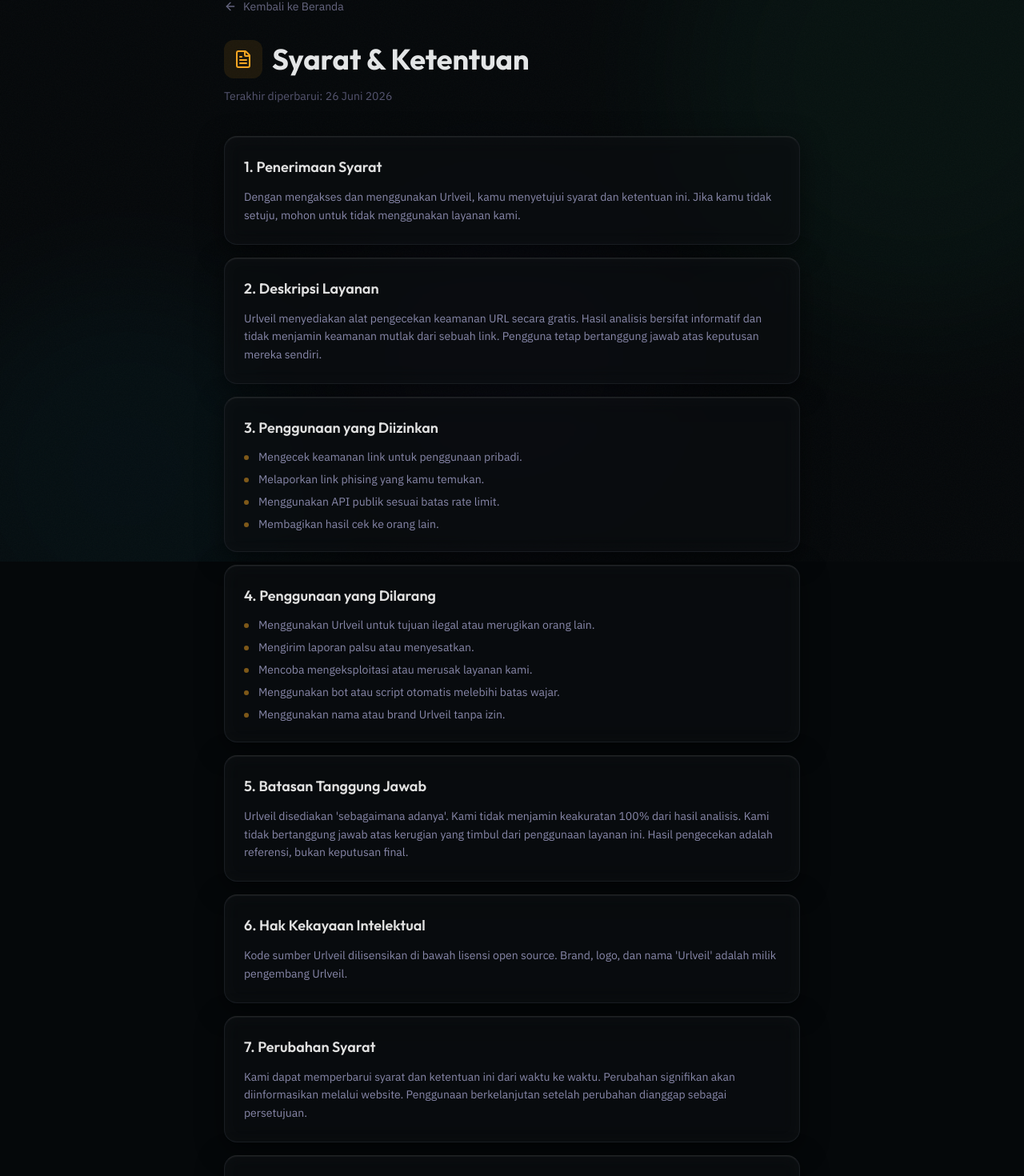
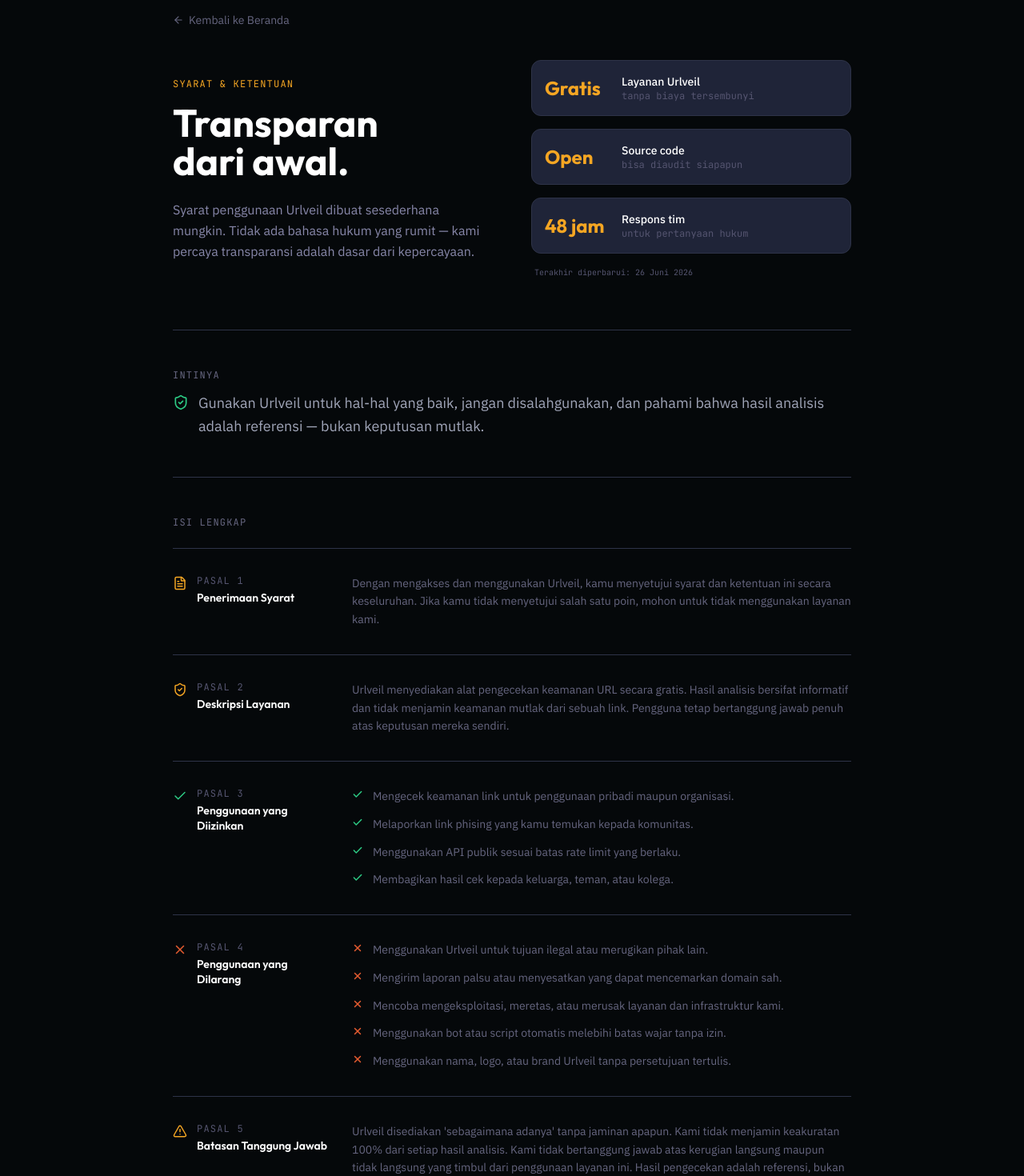
Before and after one commit to michiooo290-rgb/ceklink, a Next.js app: page /syarat in a window 1280 px wide. Shown: the part 98-1568 px from the top of the page at 80% size. Built offline with nearby package versions, Linux system fonts and the light colour scheme; no server answers.

Commit message:
syarat page

```diff
--- a/app/syarat/page.js
+++ b/app/syarat/page.js
@@ -1,54 +1,84 @@
 "use client";
 
 import { motion } from "framer-motion";
-import { ArrowLeft, FileText, ShieldAlert, UserCheck, AlertTriangle } from "lucide-react";
+import {
+  ArrowLeft, FileText, ShieldCheck, UserCheck,
+  AlertTriangle, Check, X, RefreshCw, Mail, Scale
+} from "lucide-react";
 import FloatingHeader from "../../components/FloatingHeader";
 import Footer from "../../components/Footer";
-import MeshBackground from "../../components/MeshBackground";
+
+const STATS = [
+  { value: "Gratis", label: "Layanan Urlveil", note: "tanpa biaya tersembunyi" },
+  { value: "Open", label: "Source code", note: "bisa diaudit siapapun" },
+  { value: "48 jam", label: "Respons tim", note: "untuk pertanyaan hukum" },
+];
 
 const SECTIONS = [
   {
+    icon: FileText,
+    tag: "Pasal 1",
     title: "Penerimaan Syarat",
-    content: "Dengan mengakses dan menggunakan Urlveil, kamu menyetujui syarat dan ketentuan ini. Jika kamu tidak setuju, mohon untuk tidak menggunakan layanan kami.",
+    type: "text",
+    content:
+      "Dengan mengakses dan menggunakan Urlveil, kamu menyetujui syarat dan ketentuan ini secara keseluruhan. Jika kamu tidak menyetujui salah satu poin, mohon untuk tidak menggunakan layanan kami.",
   },
   {
+    icon: ShieldCheck,
+    tag: "Pasal 2",
     title: "Deskripsi Layanan",
-    content: "Urlveil menyediakan alat pengecekan keamanan URL secara gratis. Hasil analisis bersifat informatif dan tidak menjamin keamanan mutlak dari sebuah link. Pengguna tetap bertanggung jawab atas keputusan mereka sendiri.",
+    type: "text",
+    content:
+      "Urlveil menyediakan alat pengecekan keamanan URL secara gratis. Hasil analisis bersifat informatif dan tidak menjamin keamanan mutlak dari sebuah link. Pengguna tetap bertanggung jawab penuh atas keputusan mereka sendiri.",
   },
   {
+    icon: Check,
+    tag: "Pasal 3",
     title: "Penggunaan yang Diizinkan",
+    type: "allowed",
     items: [
-      "Mengecek keamanan link untuk penggunaan pribadi.",
-      "Melaporkan link phising yang kamu temukan.",
-      "Menggunakan API publik sesuai batas rate limit.",
-      "Membagikan hasil cek ke orang lain.",
+      "Mengecek keamanan link untuk penggunaan pribadi maupun organisasi.",
+      "Melaporkan link phising yang kamu temukan kepada komunitas.",
+      "Menggunakan API publik sesuai batas rate limit yang berlaku.",
+      "Membagikan hasil cek kepada keluarga, teman, atau kolega.",
     ],
   },
   {
+    icon: X,
+    tag: "Pasal 4",
     title: "Penggunaan yang Dilarang",
+    type: "denied",
     items: [
-      "Menggunakan Urlveil untuk tujuan ilegal atau merugikan orang lain.",
-      "Mengirim laporan palsu atau menyesatkan.",
-      "Mencoba mengeksploitasi atau merusak layanan kami.",
-      "Menggunakan bot atau script otomatis melebihi batas wajar.",
-      "Menggunakan nama atau brand Urlveil tanpa izin.",
+      "Menggunakan Urlveil untuk tujuan ilegal atau merugikan pihak lain.",
+      "Mengirim laporan palsu atau menyesatkan yang dapat mencemarkan domain sah.",
+      "Mencoba mengeksploitasi, meretas, atau merusak layanan dan infrastruktur kami.",
+      "Menggunakan bot atau script otomatis melebihi batas wajar tanpa izin.",
+      "Menggunakan nama, logo, atau brand Urlveil tanpa persetujuan tertulis.",
     ],
   },
   {
+    icon: AlertTriangle,
+    tag: "Pasal 5",
     title: "Batasan Tanggung Jawab",
-    content: "Urlveil disediakan 'sebagaimana adanya'. Kami tidak menjamin keakuratan 100% dari hasil analisis. Kami tidak bertanggung jawab atas kerugian yang timbul dari penggunaan layanan ini. Hasil pengecekan adalah referensi, bukan keputusan final.",
+    type: "text",
+    content:
+      "Urlveil disediakan 'sebagaimana adanya' tanpa jaminan apapun. Kami tidak menjamin keakuratan 100% dari setiap hasil analisis. Kami tidak bertanggung jawab atas kerugian langsung maupun tidak langsung yang timbul dari penggunaan layanan ini. Hasil pengecekan adalah referensi, bukan keputusan final.",
   },
   {
+    icon: Scale,
+    tag: "Pasal 6",
     title: "Hak Kekayaan Intelektual",
-    content: "Kode sumber Urlveil dilisensikan di bawah lisensi open source. Brand, logo, dan nama 'Urlveil' adalah milik pengembang Urlveil.",
+    type: "text",
+    content:
+      "Kode sumber Urlveil dilisensikan di bawah lisensi open source yang dapat diakses di GitHub. Brand, logo, dan nama 'Urlveil' adalah milik pengembang dan tidak boleh digunakan tanpa izin tertulis.",
   },
   {
+    icon: RefreshCw,
+    tag: "Pasal 7",
     title: "Perubahan Syarat",
-    content: "Kami dapat memperbarui syarat dan ketentuan ini dari waktu ke waktu. Perubahan signifikan akan diinformasikan melalui website. Penggunaan berkelanjutan setelah perubahan dianggap sebagai persetujuan.",
-  },
-  {
-    title: "Kontak",
-    content: "Untuk pertanyaan tentang syarat dan ketentuan ini, hubungi kami di security@urlveil.id.",
+    type: "text",
+    content:
+      "Kami dapat memperbarui syarat dan ketentuan ini dari waktu ke waktu. Perubahan signifikan akan diinformasikan melalui website. Penggunaan layanan yang berkelanjutan setelah perubahan dianggap sebagai bentuk persetujuan terhadap syarat yang baru.",
   },
 ];
 
@@ -56,64 +86,141 @@ export default function SyaratPage() {
   return (
     <>
       <FloatingHeader />
-      <main className="min-h-screen pt-24 pb-16 relative">
-        <MeshBackground variant="cool" />
-        <section className="max-w-3xl mx-auto px-4 sm:px-6">
+      <main className="min-h-screen pt-28 pb-20" style={{ background: "var(--color-paper)" }}>
+        <div className="max-w-4xl mx-auto px-6">
           <motion.div
             initial={{ opacity: 0, y: 20 }}
             animate={{ opacity: 1, y: 0 }}
-            transition={{ duration: 0.6 }}
+            transition={{ duration: 0.5 }}
           >
-            <a
-              href="/"
-              className="inline-flex items-center gap-2 text-sm text-[#666680] hover:text-[#F5A623] transition-colors mb-8"
-            >
-              <ArrowLeft size={16} />
-              Kembali ke Beranda
+            {/* Back */}
+            <a href="/" className="inline-flex items-center gap-1.5 text-sm text-[#666680] hover:text-[#F5A623] transition-colors mb-10">
+              <ArrowLeft size={14} /> Kembali ke Beranda
             </a>
 
-            <div className="flex items-center gap-3 mb-3">
-              <div className="w-12 h-12 rounded-xl bg-[#F5A623]/10 flex items-center justify-center">
-                <FileText size={24} className="text-[#F5A623]" />
+            {/* Hero — same 2-col grid as tentang & privasi */}
+            <div className="grid lg:grid-cols-2 gap-12 mb-16 items-center">
+              <div>
+                <span className="font-mono text-xs text-[#F5A623] uppercase tracking-widest mb-4 block">Syarat & Ketentuan</span>
+                <h1 className="font-heading font-bold text-4xl sm:text-5xl text-white leading-tight mb-6">
+                  Transparan<br />dari awal.
+                </h1>
+                <p className="text-[#8888aa] text-base leading-relaxed">
+                  Syarat penggunaan Urlveil dibuat sesederhana mungkin.
+                  Tidak ada bahasa hukum yang rumit — kami percaya transparansi
+                  adalah dasar dari kepercayaan.
+                </p>
               </div>
-              <h1 className="font-heading font-bold text-3xl sm:text-4xl">
-                Syarat & Ketentuan
-              </h1>
+
+              {/* Stats — same card style */}
+              <div className="space-y-4">
+                {STATS.map((s, i) => (
+                  <motion.div
+                    key={i}
+                    className="flex items-center gap-4 p-4 rounded-xl border border-[#2e3348] bg-[#1f2438]"
+                    initial={{ opacity: 0, x: 20 }}
+                    animate={{ opacity: 1, x: 0 }}
+                    transition={{ delay: 0.1 + i * 0.08 }}
+                  >
+                    <div className="font-heading font-bold text-2xl text-[#F5A623] w-20 flex-shrink-0">{s.value}</div>
+                    <div>
+                      <div className="text-sm font-medium text-white">{s.label}</div>
+                      <div className="text-xs font-mono text-[#555570]">{s.note}</div>
+                    </div>
+                  </motion.div>
+                ))}
+                <p className="text-[10px] text-[#555570] font-mono px-1">Terakhir diperbarui: 26 Juni 2026</p>
+              </div>
             </div>
-            <p className="text-[#555570] text-sm mb-10">
-              Terakhir diperbarui: 26 Juni 2026
-            </p>
 
-            <div className="space-y-4">
-              {SECTIONS.map((section, i) => (
-                <motion.div
-                  key={i}
-                  className="glass-card p-6"
-                  initial={{ opacity: 0, y: 20 }}
-                  animate={{ opacity: 1, y: 0 }}
-                  transition={{ delay: 0.1 + i * 0.06 }}
-                >
-                  <h2 className="font-heading font-semibold text-lg text-[#e0e0e0] mb-3">
-                    {i + 1}. {section.title}
-                  </h2>
-                  {section.content && (
-                    <p className="text-sm text-[#8888aa] leading-relaxed">{section.content}</p>
-                  )}
-                  {section.items && (
-                    <ul className="space-y-2">
-                      {section.items.map((item, j) => (
-                        <li key={j} className="flex items-start gap-3 text-sm text-[#8888aa]">
-                          <span className="w-1.5 h-1.5 rounded-full bg-[#F5A623]/50 mt-2 flex-shrink-0" />
-                          {item}
-                        </li>
-                      ))}
-                    </ul>
-                  )}
-                </motion.div>
-              ))}
+            {/* Ringkasan — same as misi di tentang */}
+            <div className="border-t border-[#2e3348] pt-12 mb-12">
+              <span className="font-mono text-xs text-[#666680] uppercase tracking-widest mb-3 block">Intinya</span>
+              <div className="flex items-start gap-3">
+                <ShieldCheck size={20} className="text-[#2DCB85] mt-1 flex-shrink-0" />
+                <p className="text-lg text-[#a0a5b8] leading-relaxed">
+                  Gunakan Urlveil untuk hal-hal yang baik, jangan disalahgunakan,
+                  dan pahami bahwa hasil analisis adalah referensi — bukan keputusan mutlak.
+                </p>
+              </div>
             </div>
+
+            {/* Sections — same row style as FEATURES di tentang */}
+            <div className="border-t border-[#2e3348] pt-12 mb-12">
+              <span className="font-mono text-xs text-[#666680] uppercase tracking-widest mb-6 block">Isi lengkap</span>
+              <div className="space-y-0 border-t border-[#2e3348]">
+                {SECTIONS.map((section, i) => {
+                  const Icon = section.icon;
+                  const accentColor = section.type === "denied" ? "#E55C30" : section.type === "allowed" ? "#2DCB85" : "#F5A623";
+                  const checkColor = section.type === "denied" ? "#E55C30" : "#2DCB85";
+
+                  return (
+                    <motion.div
+                      key={i}
+                      className="py-8 border-b border-[#2e3348]"
+                      initial={{ opacity: 0, y: 10 }}
+                      animate={{ opacity: 1, y: 0 }}
+                      transition={{ delay: 0.2 + i * 0.07 }}
+                    >
+                      <div className="grid sm:grid-cols-[200px_1fr] gap-6">
+                        {/* Left */}
+                        <div className="flex items-start gap-3">
+                          <Icon size={18} style={{ color: accentColor }} className="mt-0.5 flex-shrink-0" />
+                          <div>
+                            <div className="text-xs font-mono text-[#555570] uppercase tracking-widest mb-1">{section.tag}</div>
+                            <h3 className="font-heading font-semibold text-white text-sm leading-snug">{section.title}</h3>
+                          </div>
+                        </div>
+
+                        {/* Right */}
+                        <div>
+                          {section.type === "text" && (
+                            <p className="text-sm text-[#666680] leading-relaxed">{section.content}</p>
+                          )}
+                          {(section.type === "allowed" || section.type === "denied") && (
+                            <div className="space-y-3">
+                              {section.items.map((item, j) => (
+                                <div key={j} className="flex items-start gap-3">
+                                  {section.type === "allowed"
+                                    ? <Check size={14} style={{ color: checkColor }} className="mt-0.5 flex-shrink-0" strokeWidth={2.5} />
+                                    : <X size={14} style={{ color: checkColor }} className="mt-0.5 flex-shrink-0" strokeWidth={2.5} />
+                                  }
+                                  <p className="text-sm text-[#666680] leading-relaxed">{item}</p>
+                                </div>
+                              ))}
+                            </div>
+                          )}
+                        </div>
+                      </div>
+                    </motion.div>
+                  );
+                })}
+              </div>
+            </div>
+
+            {/* Contact — same as Open Source di tentang */}
+            <div className="border-t border-[#2e3348] pt-12">
+              <div className="flex items-start gap-4">
+                <Mail size={20} className="text-[#a0a5b8] mt-1 flex-shrink-0" />
+                <div>
+                  <h2 className="font-heading font-semibold text-white text-lg mb-2">Ada pertanyaan tentang syarat ini?</h2>
+                  <p className="text-sm text-[#666680] leading-relaxed mb-4">
+                    Kami terbuka untuk pertanyaan dan diskusi tentang syarat penggunaan Urlveil.
+                    Hubungi kami dan kami akan merespons dalam 48 jam kerja.
+                  </p>
+                  <a
+                    href="mailto:security@urlveil.id"
+                    className="inline-flex items-center gap-2 px-4 py-2 rounded-lg border border-[#2e3348] text-sm text-[#a0a5b8] hover:text-white hover:border-[#F5A623]/30 transition-colors"
+                  >
+                    <Mail size={15} />
+                    security@urlveil.id
+                  </a>
+                </div>
+              </div>
+            </div>
+
           </motion.div>
-        </section>
+        </div>
       </main>
       <Footer />
     </>
```
